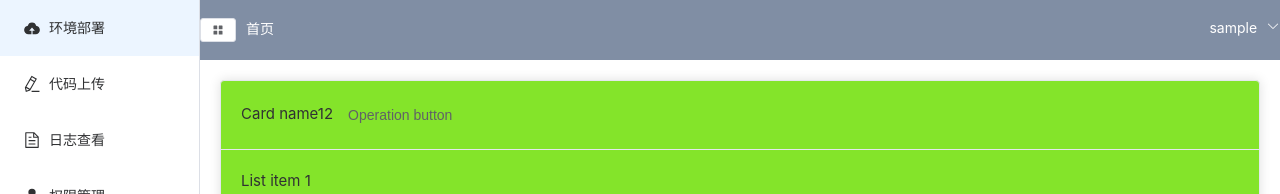
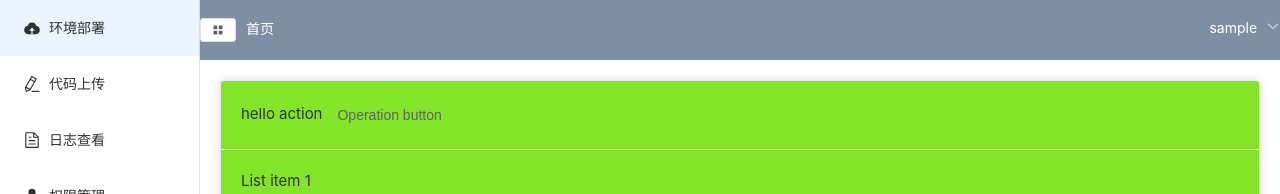
Before and after one commit to kid1110/videoUpload-web, a Vue app: page /env in a window 1280 px wide. Shown: the top 194 px of the page. Built offline with nearby package versions, Linux system fonts and the light colour scheme; sample sign-in values are in the browser's storage.

Commit message:
test(github action): test github action

```diff
--- a/src/views/envirnment.vue
+++ b/src/views/envirnment.vue
@@ -4,7 +4,7 @@
             ><el-card class="box-card">
                 <template #header>
                     <div class="card-header">
-                        <span>Card name12</span>
+                        <span>hello action</span>
                         <el-button class="button" text>Operation button</el-button>
                     </div>
                 </template>
```
